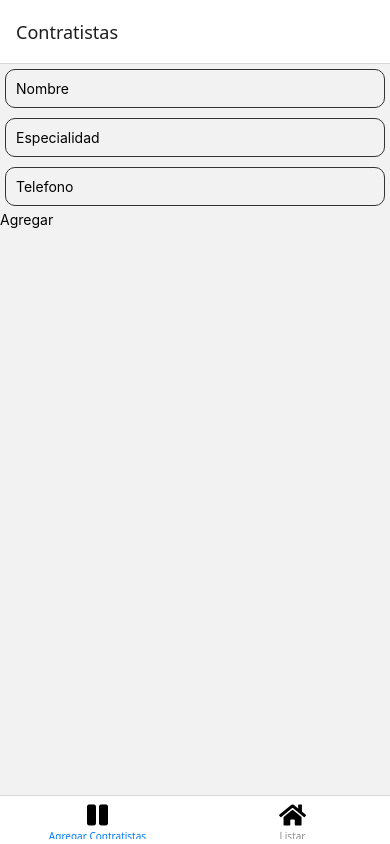
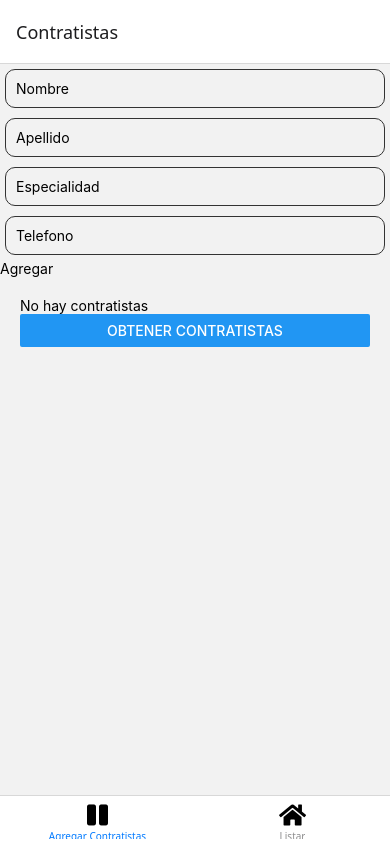
Before and after one commit to BestCatDadEver/BuildTrack, a React Native app: screen /Contratistas in a window 390 px wide. Built offline with nearby package versions, Linux system fonts and the light colour scheme.

Commit message:
SaveContratista + Contratista component

```diff
--- a/App.js
+++ b/App.js
@@ -7,7 +7,7 @@ import Navegation from "./src/navigation/Navegation.js"
 
 export default function App() {
   return (
-    // <Contratistas/>
+
     <Navegation/>
   );
 }
--- a/src/components/Contratistas.js
+++ b/src/components/Contratistas.js
@@ -1,8 +1,8 @@
 import React, { useEffect, useState } from "react";
-import { View, Text, StyleSheet, ScrollView, Button } from "react-native";
+import { View, Text, StyleSheet, ScrollView, Button, FlatList } from "react-native";
 import { getContratistas } from "../database/Contratistas";
 
-const Contratistas = () => {
+export const Contratistas = () => {
     const [contratistas, setContratistas] = useState([])
 
     const fetchContratistas = async () => {
@@ -10,22 +10,19 @@ const Contratistas = () => {
         setContratistas(data)
     }
 
-    useEffect(() => {
-        fetchContratistas();
-    }, [])
 
- return (
+
+  return (
     <View style={styles.contenedor}>
-      <ScrollView>
-      {
-        contratistas.length > 0 ?
-          contratistas.map(c => (
-             <Text key={c.id}>{c.nombre}</Text>
-          ))
-          :
-          <Text>No hay contratistas</Text>
-      }
-      </ScrollView>
+      <FlatList
+        data={contratistas}
+        keyExtractor={(item) => item.id}
+        renderItem={({ item }) => (
+          <Text>{item.nombre} {item.apellido}
+          Especialidad: {item.especialidad} Teléfono: {item.telefono}</Text>
+        )}
+        ListEmptyComponent={<Text>No hay contratistas</Text>}
+      />
       <Button onPress={fetchContratistas} title="Obtener contratistas" />
     </View>
   );
@@ -37,5 +34,3 @@ const styles = StyleSheet.create({
     marginTop: 20
   }
 })
-
-export default Contratistas;
--- a/src/components/FormContratista.js
+++ b/src/components/FormContratista.js
@@ -1,20 +1,31 @@
 import React, { useState } from "react"
 import { Pressable, StyleSheet, Text, TextInput, View } from "react-native"
-
+import { saveContratista } from "../database/Contratistas"
 export const FormContratista = () => {
   const [nombre, setNombre] = useState()
   const [especialidad, setEspecialidad] = useState()
   const [telefono, setTelefono] = useState()
+  const [apellido, setapellido] = useState()
+
+
+  const altaContratistaClick = async () => {
+    const data = await saveContratista(nombre, apellido, telefono, especialidad)
+    console.log(data)
+  }
+
+
 
   return (
     <View>
       <View>
         <TextInput style={style.input} placeholder="Nombre" value={nombre} onChangeText={setNombre} />
+        <TextInput style={style.input} placeholder="Apellido" value={apellido} onChangeText={setapellido} />
+
         <TextInput style={style.input} placeholder="Especialidad" value={especialidad} onChangeText={setEspecialidad} />
         <TextInput style={style.input} placeholder="Telefono" value={telefono} onChangeText={setTelefono} />
       </View>
       <View>
-        <Pressable>
+        <Pressable onPress={() => altaContratistaClick()}>
           <Text>Agregar</Text>
         </Pressable>
       </View>
--- a/src/database/Contratistas.js
+++ b/src/database/Contratistas.js
@@ -15,3 +15,36 @@ export const getContratistas = async () => {
     return resp;
   }
 }
+
+export const saveContratista = async (nombre, apellido, telefono, especialidad) => {
+  let contratista = {
+    nombre: nombre,
+    telefono: telefono,
+    apellido: apellido,
+    especialidad: especialidad,
+    created_at: new Date()
+
+  }
+
+  try {
+    const { data, error } = await supabase.from('Contratistas').insert([contratista]).select();
+
+  } catch (e) {
+    console.log('ERROR AL INGRESAR PERSONA ->', e)
+  }
+
+}
+
+export const deletePersona = async () => {
+
+  try {
+
+    const resp = await supabase
+    .from('contratistas')
+    .delete()
+    .eq('id','dd41e3ab-b8ed-4432-b5d4-cfaf7fa63200');
+
+  } catch (e) {
+    console.log('ERROR AL ELIMINAR PERSONA -> ', e)
+  }
+}
--- a/src/database/Proyectos.js
+++ b/src/database/Proyectos.js
@@ -1,6 +1,6 @@
 import { supabase } from "./Index";
 
-export const getContratistas = async () => {
+export const getProyectos = async () => {
   let resp;
   try {
       const { data } = await supabase
--- a/src/screens/AltaContratista.js
+++ b/src/screens/AltaContratista.js
@@ -1,11 +1,13 @@
 import React from 'react'
 import { SafeAreaView, TextInput, View } from 'react-native'
 import { FormContratista } from '../components/FormContratista'
+import { Contratistas } from '../components/Contratistas'
 
 export const AltaContratista = () => {
   return (
     <SafeAreaView style={{felx:1}}>
         <FormContratista/>
+        <Contratistas/>
     </SafeAreaView>
   )
 }
```
